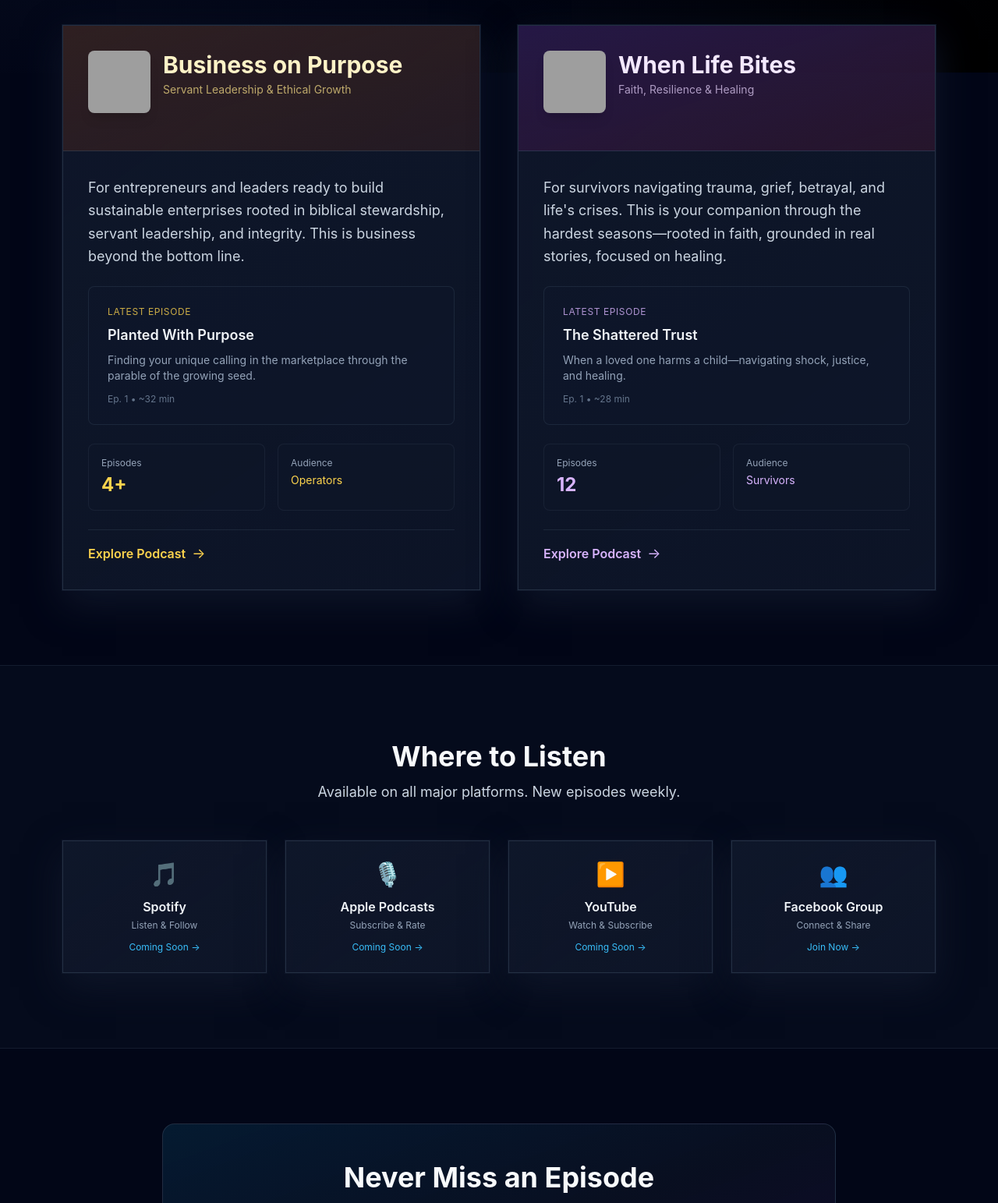
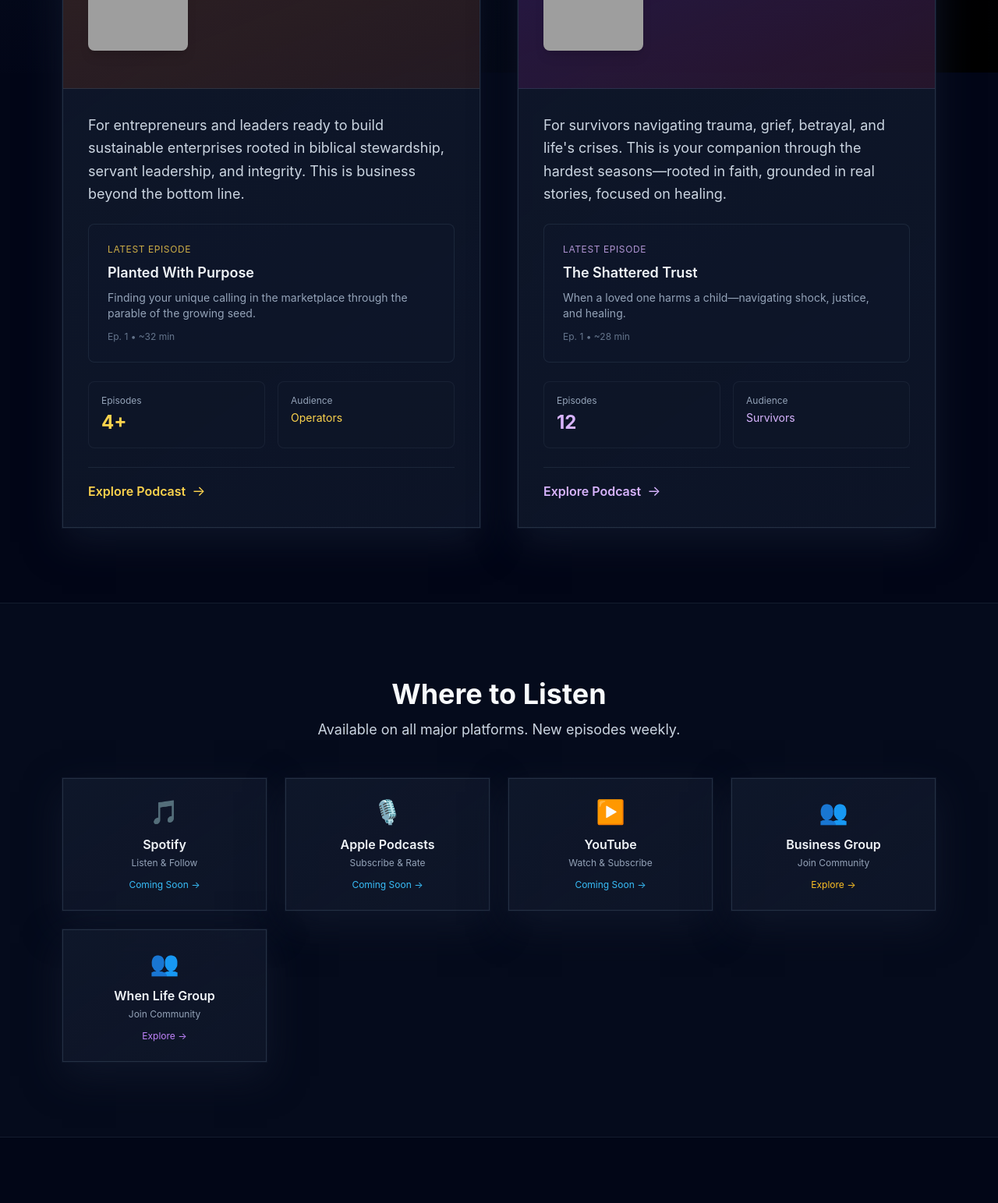
Before and after one commit to ODS-WebRender/renderweb, a website: page podcasts.html in a window 1280 px wide. Shown: the part 707-2250 px from the top of the page at 78% size. Drawn offline with nearby package versions, Linux system fonts and the light colour scheme; grey boxes are pictures that could not be loaded; a web font is replaced by a local one.

Commit message:
fix: reduce hero whitespace, enlarge podcast artwork, and redirect facebook links to individual podcast pages

```diff
--- a/podcasts.html
+++ b/podcasts.html
@@ -151,7 +151,7 @@
       <!-- Main content -->
       <main class="flex-1">
         <!-- Hero Section -->
-        <section class="relative overflow-hidden py-16 md:py-24 lg:py-32">
+        <section class="relative overflow-hidden py-8 md:py-12 lg:py-16">
           <div class="mx-auto max-w-6xl px-4">
             <div class="text-center mb-12 md:mb-16">
               <h1 class="text-5xl md:text-6xl lg:text-7xl font-bold text-slate-50 mb-4 leading-tight">
@@ -175,7 +175,7 @@
                   <!-- Header with branding -->
                   <div class="bg-gradient-to-br from-amber-900/30 to-orange-900/20 border-b border-slate-700/60 p-8">
                     <div class="flex items-start gap-4 mb-4">
-                      <img src="/images/bop.png" alt="Business on Purpose Artwork" class="h-20 w-20 rounded-lg object-cover shadow-lg" />
+                      <img src="/images/bop.png" alt="Business on Purpose Artwork" class="h-32 w-32 rounded-lg object-cover shadow-lg" />
                       <div class="flex-1">
                         <h2 class="text-2xl md:text-3xl font-bold text-amber-100">Business on Purpose</h2>
                         <p class="text-amber-200/70 text-sm mt-1">Servant Leadership & Ethical Growth</p>
@@ -226,7 +226,7 @@
                   <!-- Header with branding -->
                   <div class="bg-gradient-to-br from-purple-900/30 to-rose-900/20 border-b border-slate-700/60 p-8">
                     <div class="flex items-start gap-4 mb-4">
-                      <img src="/images/wlb.png" alt="When Life Bites Artwork" class="h-20 w-20 rounded-lg object-cover shadow-lg" />
+                      <img src="/images/wlb.png" alt="When Life Bites Artwork" class="h-32 w-32 rounded-lg object-cover shadow-lg" />
                       <div class="flex-1">
                         <h2 class="text-2xl md:text-3xl font-bold text-purple-100">When Life Bites</h2>
                         <p class="text-purple-200/70 text-sm mt-1">Faith, Resilience & Healing</p>
@@ -305,11 +305,18 @@
                 <p class="text-sky-400 group-hover:text-sky-300 text-xs mt-3 transition-colors">Coming Soon →</p>
               </a>
 
-              <a href="https://www.facebook.com/groups/1958524688071453" target="_blank" class="card-glass border border-slate-700/60 p-6 hover:border-sky-500/60 hover:bg-slate-900/90 transition-all group text-center">
+              <a href="./podcast-business-on-purpose.html" class="card-glass border border-slate-700/60 p-6 hover:border-amber-500/60 hover:bg-slate-900/90 transition-all group text-center">
                 <div class="text-3xl mb-3">👥</div>
-                <h3 class="font-semibold text-slate-100 mb-1">Facebook Group</h3>
-                <p class="text-xs text-slate-400">Connect & Share</p>
-                <p class="text-sky-400 group-hover:text-sky-300 text-xs mt-3 transition-colors">Join Now →</p>
+                <h3 class="font-semibold text-slate-100 mb-1">Business Group</h3>
+                <p class="text-xs text-slate-400">Join Community</p>
+                <p class="text-amber-400 group-hover:text-amber-300 text-xs mt-3 transition-colors">Explore →</p>
+              </a>
+
+              <a href="./podcast-when-life-bites.html" class="card-glass border border-slate-700/60 p-6 hover:border-purple-500/60 hover:bg-slate-900/90 transition-all group text-center">
+                <div class="text-3xl mb-3">👥</div>
+                <h3 class="font-semibold text-slate-100 mb-1">When Life Group</h3>
+                <p class="text-xs text-slate-400">Join Community</p>
+                <p class="text-purple-400 group-hover:text-purple-300 text-xs mt-3 transition-colors">Explore →</p>
               </a>
             </div>
           </div>
```
